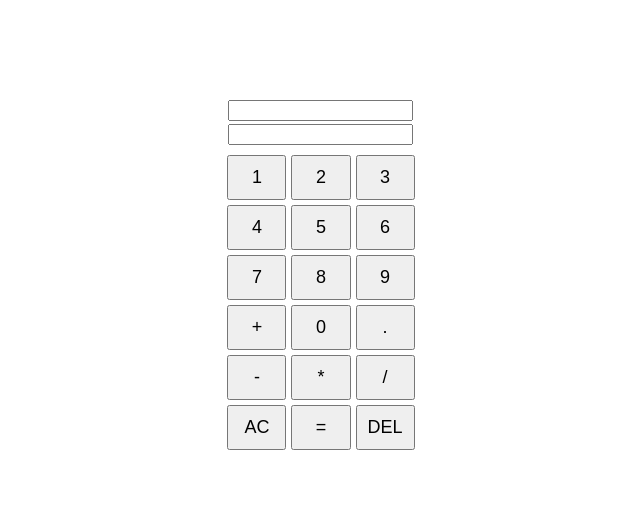
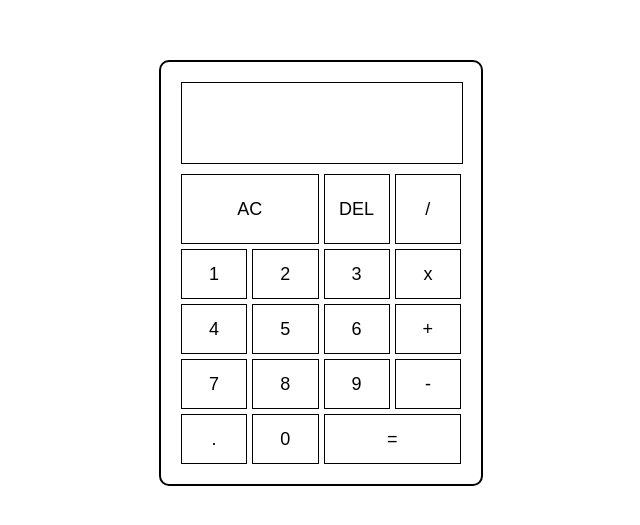
Before and after one commit to DavidMarru/Marru-calculator, a plain HTML site: page index.html in a window 1280 px wide. Shown: the part 127-652 px from the top of the page, without its empty margins (319-959 px from the left). Drawn offline with Linux system fonts and the light colour scheme.

Commit message:
simple style

```diff
--- a/index.html
+++ b/index.html
@@ -9,31 +9,29 @@
 
 <body>
     <div class="calculator">
-        <div>
-            <input type="text" id="mainDisplay" readonly>
-        </div>
-        <div>
-            <input type="text" id="equationDisplay" readonly>
+        <div class="displays">
+            <input type="text" id="mainDisplay" >
+            <input type="text" id="equationDisplay" >
         </div>
         <div class="buttons-cantainer">
+            <button onclick="clearDisplay()">AC</button>
+            <button onclick="deleteDisplay()">DEL</button>
+            <button onclick="appendOperator('/')">/</button>
             <button onclick="appendNumber('1')">1</button>
             <button onclick="appendNumber('2')">2</button>
             <button onclick="appendNumber('3')">3</button>
+            <button onclick="appendOperator('*')">x</button>
             <button onclick="appendNumber('4')">4</button>
             <button onclick="appendNumber('5')">5</button>
             <button onclick="appendNumber('6')">6</button>
+            <button onclick="appendOperator('+')">+</button>
             <button onclick="appendNumber('7')">7</button>
             <button onclick="appendNumber('8')">8</button>
             <button onclick="appendNumber('9')">9</button>
-            <button onclick="appendOperator('+')">+</button>
+            <button onclick="appendOperator('-')">-</button>
+            <button id="decimalBtn" onclick="appendDecimal()">.</button>
             <button onclick="appendNumber('0')">0</button>
-            <button id="decimalBtn" onclick="appendDecimal()">.</button>
-            <button onclick="appendOperator('-')">-</button>
-            <button onclick="appendOperator('*')">*</button>
-            <button onclick="appendOperator('/')">/</button>
-            <button onclick="clearDisplay()">AC</button>
             <button id="equalsButton" onclick="calculate()">=</button>
-            <button onclick="deleteDisplay()">DEL</button>
         </div>
     </div>
 
--- a/javascript.js
+++ b/javascript.js
@@ -23,7 +23,7 @@ function appendNumber(number) {
 }
 
 function appendDecimal() {
-    if (equation == ``){
+    if (equation === `` || currentInput === ``){
         return
     }
     if (decimalAdded) {
@@ -103,7 +103,7 @@ function calculate() {
         console.log('currentOperator:', currentOperator);
         currentOperator = ``;
         console.log(`shouldCalculate:`,shouldCalculate == true);
-        document.getElementById('mainDisplay').value = finalEquation + finalResult;
+        document.getElementById('mainDisplay').value = finalEquation + `  `+finalResult;
         document.getElementById('equationDisplay').value = ``;
         console.log('final Result:', finalResult);
         console.log(`previousInput`, previousInput);
--- a/style.css
+++ b/style.css
@@ -1,35 +1,67 @@
 body {
     display: flex;
-    align-items: center;
-    justify-content: center;
     height: 100vh;
     margin: 0;
+    padding: 0;
     font-size: 16px;
+    justify-content: center;
+    align-items: center;
 }
 
 .calculator {
+    display: flex;
+    flex-direction: column;
+    width: 280px;
+    height: fit-content;
+    border: 2px solid black;
+    padding: 20px;
+    border-radius: 10px;
+}
+.displays {
+    display: flex;
+    flex-direction: column;
+    justify-content: space-around;
+    align-items: center;
     text-align: center;
+    width: 100%;
+    height: 80px;
+    border: 1px solid black;
+    word-wrap:break-word;
+    word-break: break-all;
+
+}
+input{
+    width: 250px;
+    height: 100%;
+    border: none;
+    text-align: right;
+    font-size: 1rem;
 }
 
-#equationDisplay , #minDisplay {
-    margin-bottom: 2px;
-}
+button  {
+    cursor: pointer;
+    border: 1px solid black;
+    outline: none;
+    background-color: rgba(255, 255,255 , .75);}
 
 .buttons-cantainer {
     display: grid;
-    grid-template-columns: repeat(3, 1fr);
+    place-content: center;
+    align-content: center;
+    margin-top: 10px;
+    min-height: 1fr;
+    grid-template-columns: repeat(4, 1fr);
+    grid-template-rows: minmax(70px, auto) repeat(4,50px);
     gap: 5px;
-    margin-top: 8px;
-
 }
 
-button {
+.buttons-cantainer button:first-child, :last-child{
+    grid-column: span 2;
+}
+
+button  {
     padding: 10px;
     font-size: 18px;
-}
-
-button:-1 last-child {
-    background-color: rgb(132, 132, 132);
 }
 
 @media (min-width: 768px) {
```
